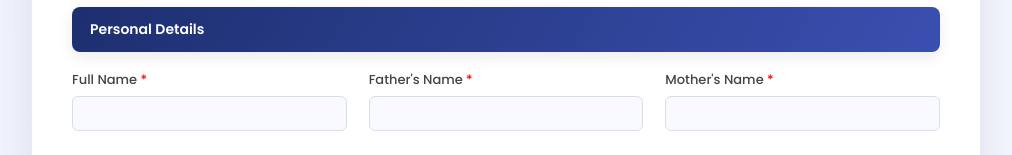
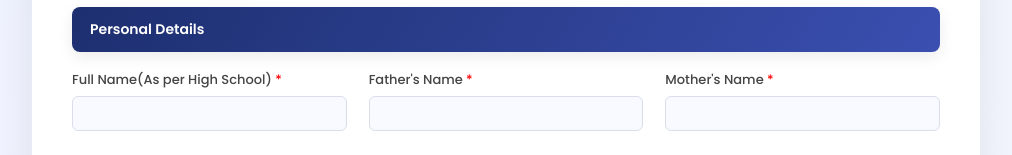
Before and after one commit to digiihelpdesk-prog/Application-Form-Nursing, a website: page index.html in a window 1280 px wide. Shown: the part 315-470 px from the top of the page, without its empty margins (134-1146 px from the left). Drawn offline with Linux system fonts and the light colour scheme.

Commit message:
Update index.html

```diff
--- a/index.html
+++ b/index.html
@@ -45,7 +45,7 @@
 <div class="grid">
 
   <div class="form-group">
-    <label>Full Name <span style="color:red;">*</span></label>
+    <label>Full Name(As per High School) <span style="color:red;">*</span></label>
     <input type="text" name="fullName" required>
   </div>
 
```
